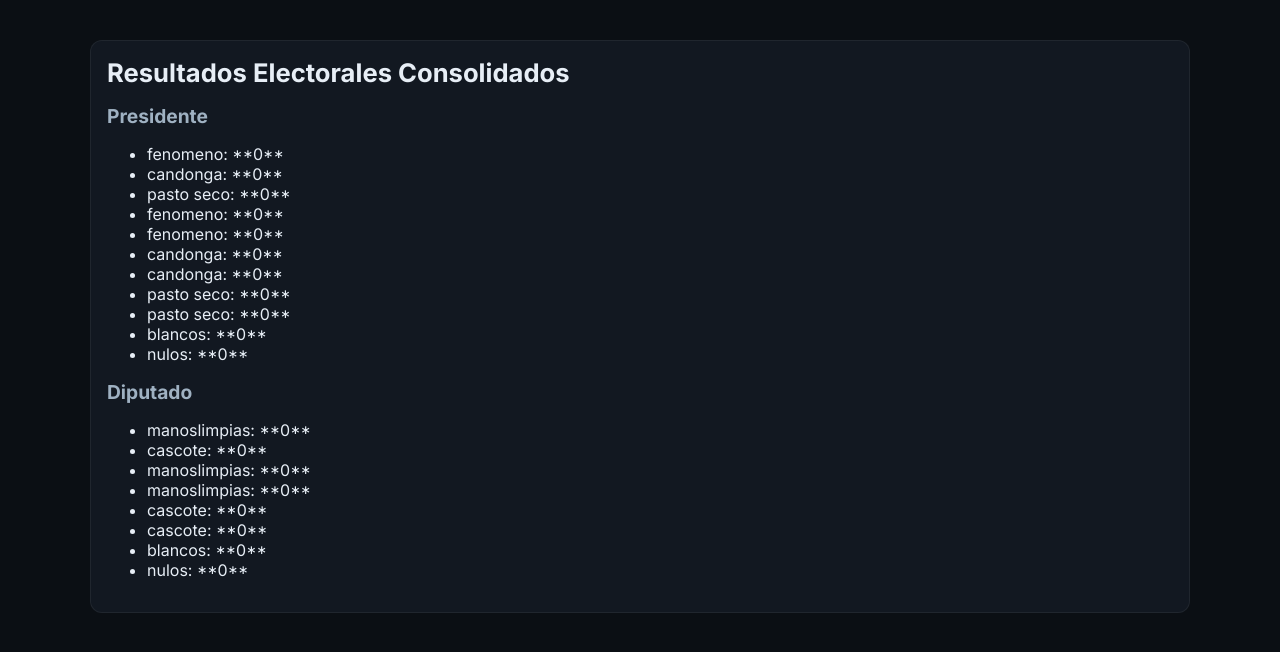
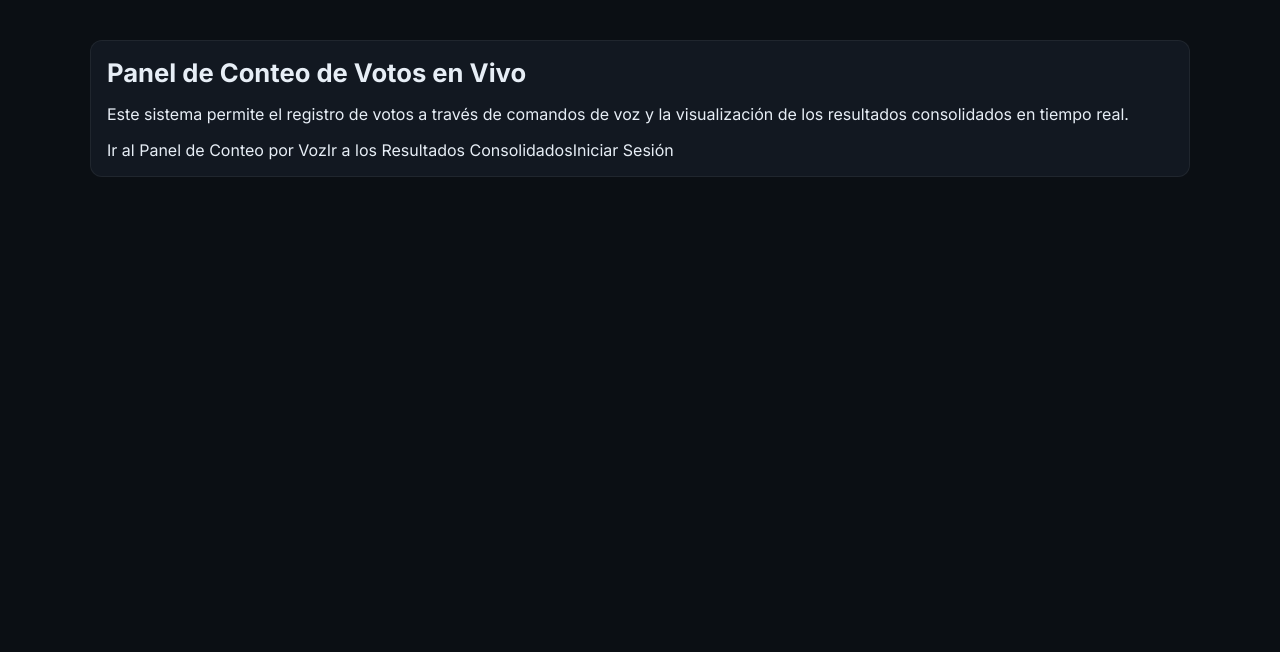
Before and after one commit to profesionalesrnmagallanes-cell/panel-conteo, a Next.js app: page / in a window 1280 px wide. Shown: the top 652 px of the page. Built offline with nearby package versions, Linux system fonts and the light colour scheme; no server answers; the database is empty.

Commit message:
Update page.tsx

```diff
--- a/app/page.tsx
+++ b/app/page.tsx
@@ -1,139 +1,31 @@
-"use client";
+import Link from 'next/link';
 
-import { useEffect, useState } from "react";
-import { doc, onSnapshot } from "firebase/firestore";
-import { db } from "@/lib/firebase";
-
-type Votos = {
-  presidente: { [key: string]: number; };
-  diputado: { [key: string]: number; };
-};
-
-const USER_ID_TO_MESA_ID: { [key: string]: string } = {
-  "giXA2LVDIhQfRW9qeZenKRLExZ63": "mesa_1",
-  "daNL4OkUmBRa7zMfdtyW7mTjqjF3": "mesa_2",
-  "6NOrwtH3DXcqRQOaTXnd3cmkhaY2": "mesa_3",
-};
-
-const CANDIDATOS_MAP = {
-  presidente: {
-    "fenomeno": "fenomeno",
-    "uno": "fenomeno",
-    "1": "fenomeno",
-    "candonga": "candonga",
-    "dos": "candonga",
-    "2": "candonga",
-    "pasto seco": "pasto seco",
-    "tres": "pasto seco",
-    "3": "pasto seco",
-    "blanco": "blancos",
-    "nulo": "nulos",
-  },
-  diputado: {
-    "manoslimpias": "manoslimpias",
-    "uno": "manoslimpias",
-    "1": "manoslimpias",
-    "cascote": "cascote",
-    "dos": "cascote",
-    "2": "cascote",
-    "blanco": "blancos",
-    "nulo": "nulos",
-  }
-};
-
-const CARGOS = ["presidente", "diputado"];
-const MESAS = ["mesa_1", "mesa_2", "mesa_3"];
-
-export default function Home() {
-  const [resultados, setResultados] = useState<Votos | null>(null);
-
-  useEffect(() => {
-    const unsubscribes: (() => void)[] = [];
-    const resultadosPorMesa: { [key: string]: Votos } = {};
-
-    const consolidarResultados = () => {
-      const resultadosConsolidados: Votos = {
-        presidente: {},
-        diputado: {},
-      };
-
-      for (const mesaId of MESAS) {
-        const mesaData = resultadosPorMesa[mesaId];
-        if (mesaData) {
-          for (const cargo of CARGOS) {
-            const candidatos = mesaData[cargo as keyof Votos];
-            if (candidatos) {
-              for (const candidato in candidatos) {
-                if (candidatos.hasOwnProperty(candidato)) {
-                  resultadosConsolidados[cargo as keyof Votos][candidato] = (resultadosConsolidados[cargo as keyof Votos][candidato] || 0) + (candidatos[candidato as keyof typeof candidatos] || 0);
-                }
-              }
-            }
-          }
-        }
-      }
-      setResultados(resultadosConsolidados);
-    };
-
-    for (const mesaId of MESAS) {
-      const docRef = doc(db, "resultados_mesas", mesaId);
-      const unsubscribe = onSnapshot(docRef, (docSnap) => {
-        if (docSnap.exists()) {
-          resultadosPorMesa[mesaId] = docSnap.data() as Votos;
-        } else {
-          resultadosPorMesa[mesaId] = { presidente: {}, diputado: {} };
-        }
-        consolidarResultados();
-      }, (error) => {
-        console.error(`Error al escuchar la mesa ${mesaId}:`, error);
-      });
-      unsubscribes.push(unsubscribe);
-    }
-
-    return () => {
-      unsubscribes.forEach(unsubscribe => unsubscribe());
-    };
-  }, []);
-
-  if (!resultados) {
-    return (
-      <div className="container" style={{ marginTop: 40 }}>
-        <p>Cargando resultados...</p>
-      </div>
-    );
-  }
-
-  const candidatos = {
-    presidente: Object.keys(CANDIDATOS_MAP.presidente),
-    diputado: Object.keys(CANDIDATOS_MAP.diputado),
-  };
-
+export default function HomePage() {
   return (
     <div className="container card" style={{ marginTop: 40 }}>
-      <h1>Resultados Electorales Consolidados</h1>
-      <div className="results-grid">
-        <div className="cargo-card">
-          <h2>Presidente</h2>
-          <ul>
-            {candidatos.presidente.map((candidato, index) => (
-              <li key={index}>
-                {CANDIDATOS_MAP.presidente[candidato as keyof typeof CANDIDATOS_MAP["presidente"]]}
-                : **{resultados.presidente[CANDIDATOS_MAP.presidente[candidato as keyof typeof CANDIDATOS_MAP["presidente"]]] || 0}**
-              </li>
-            ))}
-          </ul>
-        </div>
-        <div className="cargo-card">
-          <h2>Diputado</h2>
-          <ul>
-            {candidatos.diputado.map((candidato, index) => (
-              <li key={index}>
-                {CANDIDATOS_MAP.diputado[candidato as keyof typeof CANDIDATOS_MAP["diputado"]]}
-                : **{resultados.diputado[CANDIDATOS_MAP.diputado[candidato as keyof typeof CANDIDATOS_MAP["diputado"]]] || 0}**
-              </li>
-            ))}
-          </ul>
-        </div>
+      <h1 className="text-3xl font-bold text-gray-800 mb-4">
+        Panel de Conteo de Votos en Vivo
+      </h1>
+      <p className="text-gray-600 mb-6">
+        Este sistema permite el registro de votos a través de comandos de voz y la visualización de los resultados consolidados en tiempo real.
+      </p>
+
+      <div className="flex flex-col space-y-4">
+        <Link href="/voz" legacyBehavior>
+          <a className="button bg-blue-500 hover:bg-blue-600 text-white font-semibold py-2 px-4 rounded-lg shadow transition-colors duration-200">
+            Ir al Panel de Conteo por Voz
+          </a>
+        </Link>
+        <Link href="/resultados" legacyBehavior>
+          <a className="button bg-green-500 hover:bg-green-600 text-white font-semibold py-2 px-4 rounded-lg shadow transition-colors duration-200">
+            Ir a los Resultados Consolidados
+          </a>
+        </Link>
+        <Link href="/login" legacyBehavior>
+          <a className="button bg-gray-500 hover:bg-gray-600 text-white font-semibold py-2 px-4 rounded-lg shadow transition-colors duration-200">
+            Iniciar Sesión
+          </a>
+        </Link>
       </div>
     </div>
   );
```
